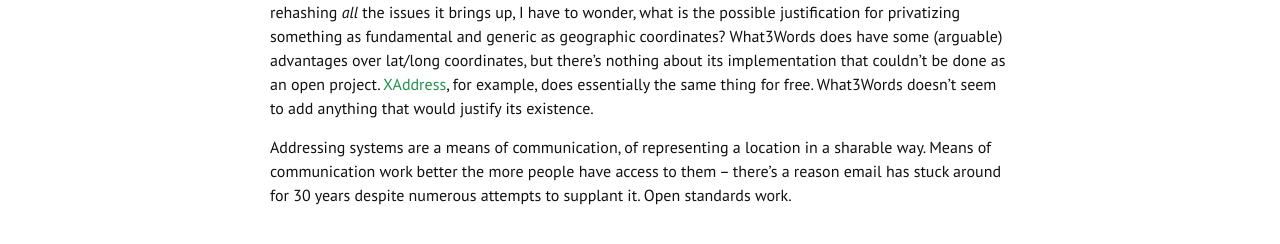
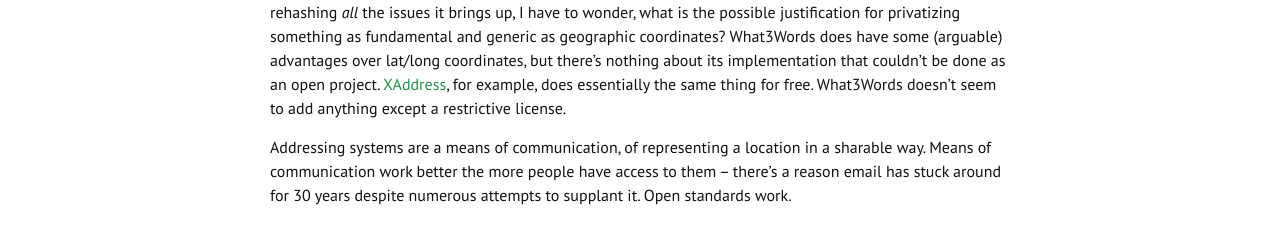
Before and after one commit to chdean/chdean.github.io, a Jekyll site: the page built from _posts/2016-10-06-what3words.md, in a window 1280 px wide. Shown: the part 353-597 px from the top of the page. Built offline with Jekyll 4.4.1, drawn with Linux system fonts in a browser that asks for light colours; comment, search, counter and statistics services are not loaded.

Commit message:
Update 2016-10-06-what3words.md

```diff
--- a/_posts/2016-10-06-what3words.md
+++ b/_posts/2016-10-06-what3words.md
@@ -7,6 +7,6 @@ layout: post
 <blockquote class="twitter-tweet" data-lang="en"><p lang="en" dir="ltr">I&#39;m proud to announce my new distributed geolocation platform, <br>What3Numbers! Locate anything on Earth with (long, lat, elev).</p>&mdash; SeanGillies34 (@sgillies) <a href="https://twitter.com/sgillies/status/687311754221588480">January 13, 2016</a></blockquote>
 <script async src="//platform.twitter.com/widgets.js" charset="utf-8"></script>
 
-[A lot](http://www.theatlantic.com/technology/archive/2016/06/the-most-interesting-story-about-postal-addresses-you-have-ever-read/487160/) has already been written about [What3Words](http://what3words.com/), a company developing a new global addressing system that divides the world into a 3x3 meter grid with each square represented by three words. Without rehashing *all* the issues it brings up, I have to wonder, what is the possible justification for privatizing something as fundamental and generic as geographic coordinates? What3Words does have some (arguable) advantages over lat/long coordinates, but there's nothing about its implementation that couldn't be done as an open project. [XAddress](http://xaddress.org/), for example, does essentially the same thing for free. What3Words doesn't seem to add anything that would justify its existence.
+[A lot](http://www.theatlantic.com/technology/archive/2016/06/the-most-interesting-story-about-postal-addresses-you-have-ever-read/487160/) has already been written about [What3Words](http://what3words.com/), a company developing a new global addressing system that divides the world into a 3x3 meter grid with each square represented by three words. Without rehashing *all* the issues it brings up, I have to wonder, what is the possible justification for privatizing something as fundamental and generic as geographic coordinates? What3Words does have some (arguable) advantages over lat/long coordinates, but there's nothing about its implementation that couldn't be done as an open project. [XAddress](http://xaddress.org/), for example, does essentially the same thing for free. What3Words doesn't seem to add anything except a restrictive license.
 
 Addressing systems are a means of communication, of representing a location in a sharable way. Means of communication work better the more people have access to them -- there's a reason email has stuck around for 30 years despite numerous attempts to supplant it. Open standards work.
```
